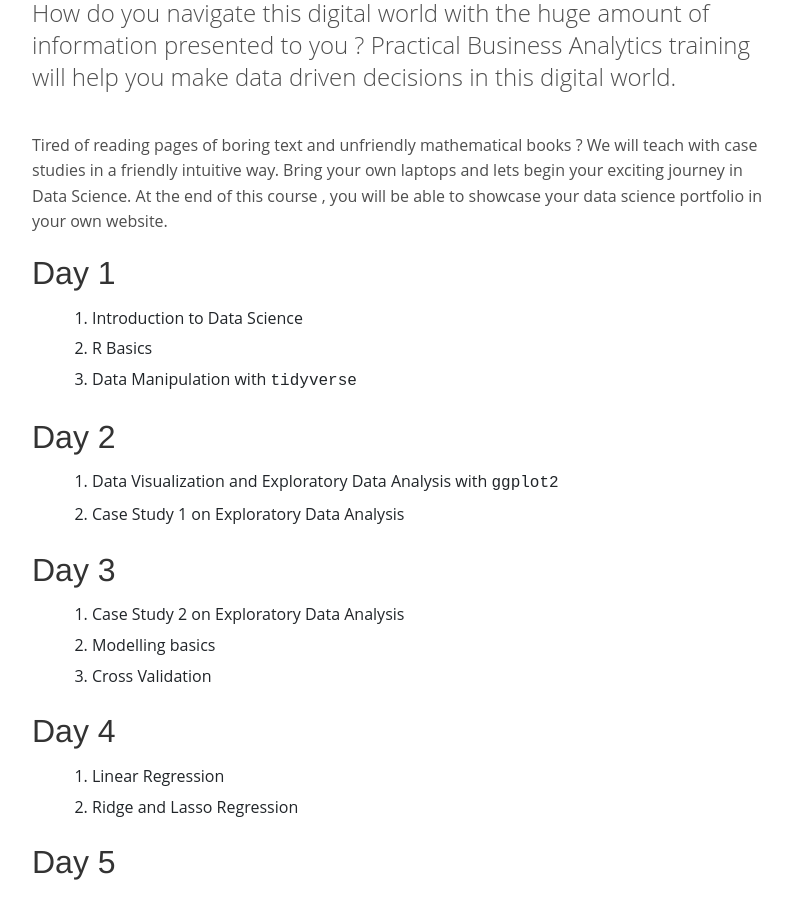
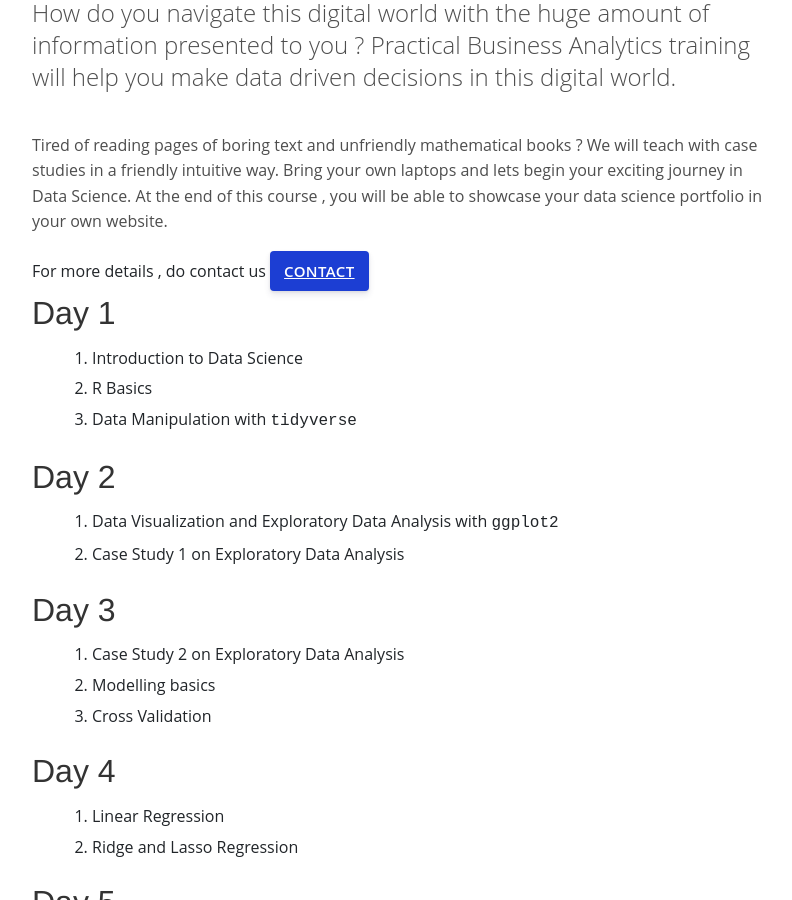
Before and after one commit to knowledgefoundation/knowledgefoundation.github.io, a Jekyll site: the page built from _courses/business-analytics.md, in a window 1280 px wide and 900 px high, scrolled down 419 px. Shown: the whole window, without its empty margins (48-840 px from the left). Built offline with Jekyll 4.4.1, drawn with Linux system fonts in a browser that asks for light colours.

Commit message:
Initial Commit

```diff
--- a/_courses/business-analytics.md
+++ b/_courses/business-analytics.md
@@ -6,6 +6,10 @@ image: '/services/noun_591323.png'
 How do you navigate this digital world with the huge amount of information presented to you ? Practical Business Analytics training will help you make data driven decisions in this digital world.
 
 Tired of reading pages of boring text and unfriendly mathematical books ? We will teach with case studies in a friendly intuitive way. Bring your own laptops and lets begin your exciting journey in Data Science. At the end of this course , you will be able to showcase your data science portfolio in your own website.
+<div class="call-box-bottom">
+For more details , do contact us
+      <a href="{{site.baseurl}}/contact" class="button">Contact</a>
+</div>
 
 ## Day 1
 1. Introduction to Data Science
```
